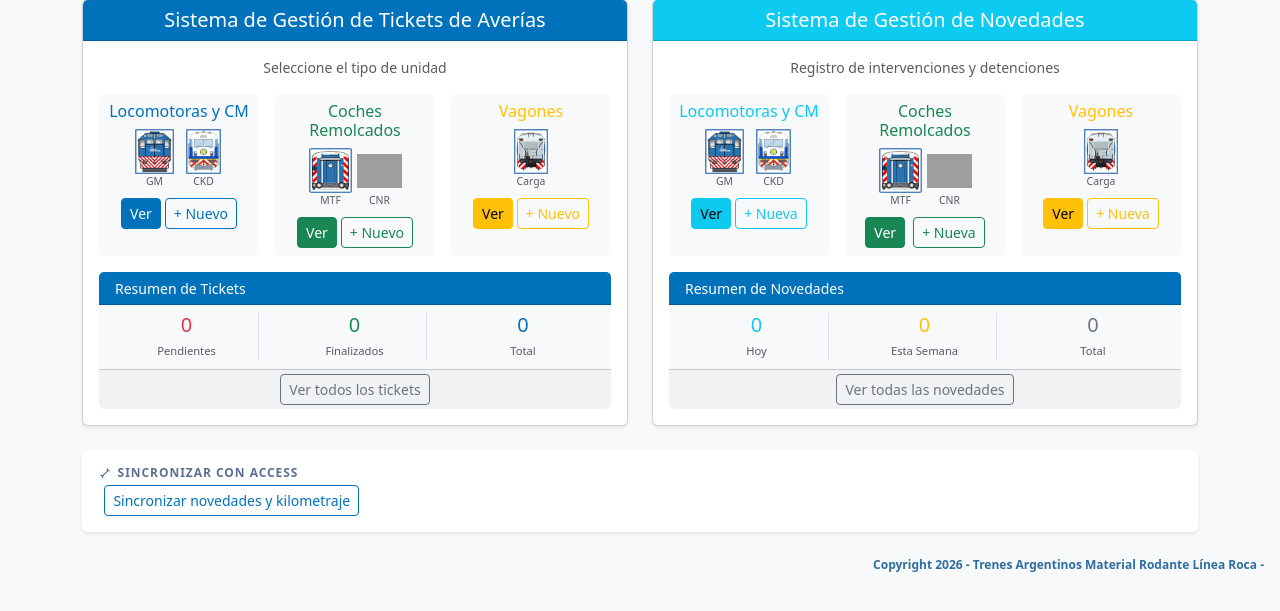
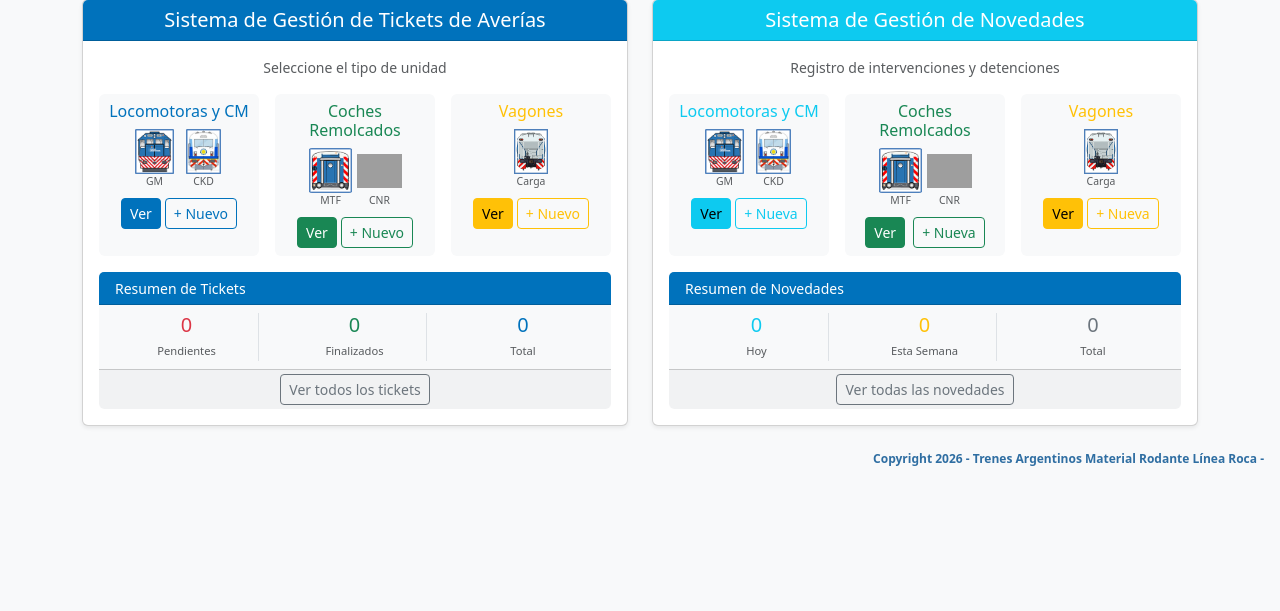
Before and after one commit to salamonepablo/sigma-rs, a Django app: page /sigma/ in a window 1280 px wide. Shown: the part 89-700 px from the top of the page. Run offline with Django 5.2, Linux system fonts and the light colour scheme; the visitor is signed in with stand-in values (Sample User, id 1); data that the repository does not hold is empty; parts of the project's set-up code (start-up, migrations or seed data) failed here and were passed over; grey boxes are pictures that could not be loaded.

Commit message:
fix: remove legacy home sync button UI

```diff
--- a/apps/tickets/presentation/templates/tickets/home.html
+++ b/apps/tickets/presentation/templates/tickets/home.html
@@ -259,46 +259,6 @@
     </div>
 </div>
 
-<div class="row mt-4">
-    <div class="col-12">
-        <div class="card border-0 shadow-sm">
-            <div class="card-body legacy-sync">
-                <h6 class="legacy-sync-title">
-                    <span class="legacy-sync-icon" aria-hidden="true">
-                        <svg viewBox="0 0 24 24" width="14" height="14" fill="currentColor" focusable="false">
-                            <path d="M16.5 3.5a1 1 0 0 1 1 1v2.5H19a1 1 0 1 1 0 2h-4V5.5a1 1 0 0 1 1-1zM7.5 20.5a1 1 0 0 1-1-1V17H5a1 1 0 1 1 0-2h4v4.5a1 1 0 0 1-1 1z"/>
-                            <path d="M16.5 7.5a1 1 0 0 1 .7 1.7l-9 9a1 1 0 0 1-1.4-1.4l9-9a1 1 0 0 1 .7-.3z"/>
-                        </svg>
-                    </span>
-                    SINCRONIZAR CON ACCESS
-                </h6>
-                <div class="legacy-sync-actions">
-                    <form method="post" action="{% url 'tickets:legacy_sync' %}" class="legacy-sync-form" id="legacy-sync-form">
-                        {% csrf_token %}
-                        <input type="hidden" name="next" value="{% url 'tickets:home' %}">
-                        <button type="submit" class="btn btn-outline-primary btn-sm" id="legacy-sync-button">
-                            Sincronizar novedades y kilometraje
-                        </button>
-                    </form>
-                    <div class="legacy-sync-progress d-none" id="legacy-sync-progress">
-                        <span class="spinner-border spinner-border-sm text-primary" role="status" aria-hidden="true"></span>
-                        <span>Sincronizando novedades y kilometraje...</span>
-                    </div>
-                    <div class="small legacy-sync-message" id="legacy-sync-message">
-                        {% if legacy_sync_status == "success" %}
-                            <span class="text-success">
-                                {{ legacy_sync_message }} Novedades: {{ legacy_sync_counts.novedades.inserted }} · Kilometraje: {{ legacy_sync_counts.kilometrage.inserted }}
-                            </span>
-                        {% elif legacy_sync_status == "error" %}
-                            <span class="text-danger">{{ legacy_sync_message }}</span>
-                        {% endif %}
-                    </div>
-                </div>
-                            </div>
-        </div>
-    </div>
-</div>
-
 <style>
     .unit-card {
         transition: transform 0.2s, box-shadow 0.2s;
@@ -323,80 +283,5 @@
     .brand-icon small {
         font-size: 0.65rem;
     }
-    .legacy-sync {
-        display: flex;
-        flex-wrap: wrap;
-        align-items: center;
-        gap: 0.3rem;
-    }
-    .legacy-sync-title {
-        margin: 0;
-        width: 100%;
-        display: flex;
-        align-items: center;
-        gap: 0.35rem;
-        text-transform: uppercase;
-        font-size: 0.75rem;
-        color: #5c6f91;
-        letter-spacing: 0.08em;
-        font-weight: 700;
-    }
-    .legacy-sync-icon {
-        display: inline-flex;
-        align-items: center;
-        justify-content: center;
-        color: #5c6f91;
-    }
-    .legacy-sync-form {
-        display: flex;
-        align-items: center;
-        gap: 0.75rem;
-        flex-wrap: wrap;
-        order: 1;
-    }
-    .legacy-sync-description {
-        margin: 0;
-        font-size: 0.85rem;
-        color: #6c757d;
-        order: 3;
-        width: 100%;
-    }
-    .legacy-sync-actions {
-        order: 2;
-        display: flex;
-        align-items: center;
-        flex-wrap: wrap;
-        gap: 0.4rem;
-        min-height: 1rem;
-    }
-    .legacy-sync-message {
-        min-height: 1rem;
-        font-size: 0.8rem;
-    }
-    .legacy-sync-progress {
-        display: flex;
-        align-items: center;
-        gap: 0.5rem;
-        color: #6c757d;
-    }
 </style>
-
-<script>
-    document.addEventListener("DOMContentLoaded", () => {
-        const form = document.getElementById("legacy-sync-form");
-        const button = document.getElementById("legacy-sync-button");
-        const message = document.getElementById("legacy-sync-message");
-        const progress = document.getElementById("legacy-sync-progress");
-        if (!form || !button || !message) {
-            return;
-        }
-        form.addEventListener("submit", () => {
-            button.disabled = true;
-            message.textContent = "";
-            if (progress) {
-                progress.classList.remove("d-none");
-            }
-        });
-    });
-</script>
 {% endblock %}
```
Also changed, not shown: tests/tickets/presentation/test_home_sync.py (+14 -0 lines).
